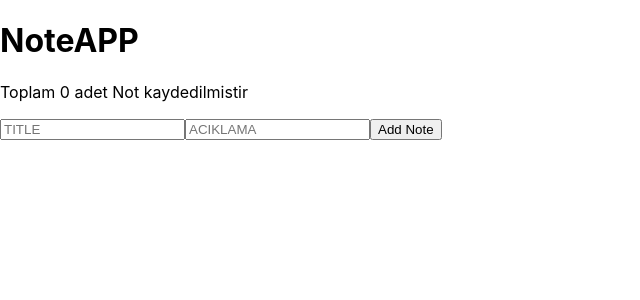
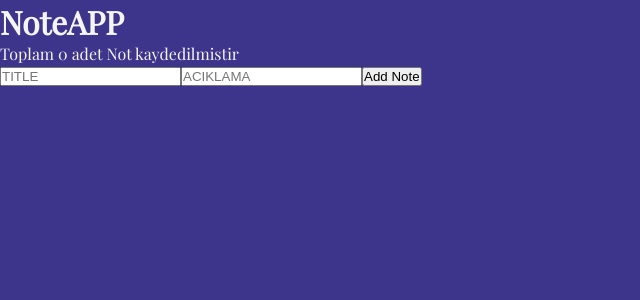
Before and after one commit to CherokeeX/https---github.com-CherokeeX-Note-APP, a React (Create React App) app: page / in a window 1280 px wide. Shown: the top 300 px of the page, without its empty margins (0-640 px from the left). Built offline with nearby package versions, Linux system fonts and the light colour scheme.

Commit message:
sytling...

```diff
--- a/src/index.css
+++ b/src/index.css
@@ -1,13 +1,22 @@
-body {
+
+
+
+  @import url('https://fonts.googleapis.com/css2?family=Playfair+Display&display=swap');
+
+  :root {
+
+    --primary-color : #3d348b;
+    --secondary-color : #7678ed;
+
+  }
+*{
   margin: 0;
-  font-family: -apple-system, BlinkMacSystemFont, 'Segoe UI', 'Roboto', 'Oxygen',
-    'Ubuntu', 'Cantarell', 'Fira Sans', 'Droid Sans', 'Helvetica Neue',
-    sans-serif;
-  -webkit-font-smoothing: antialiased;
-  -moz-osx-font-smoothing: grayscale;
+  padding: 0;
+  box-sizing: border-box;
 }
 
-code {
-  font-family: source-code-pro, Menlo, Monaco, Consolas, 'Courier New',
-    monospace;
+body{
+  font-family: 'Playfair Display', serif;
+  background-color: var(--primary-color);
+  color: whitesmoke ;
 }
```
